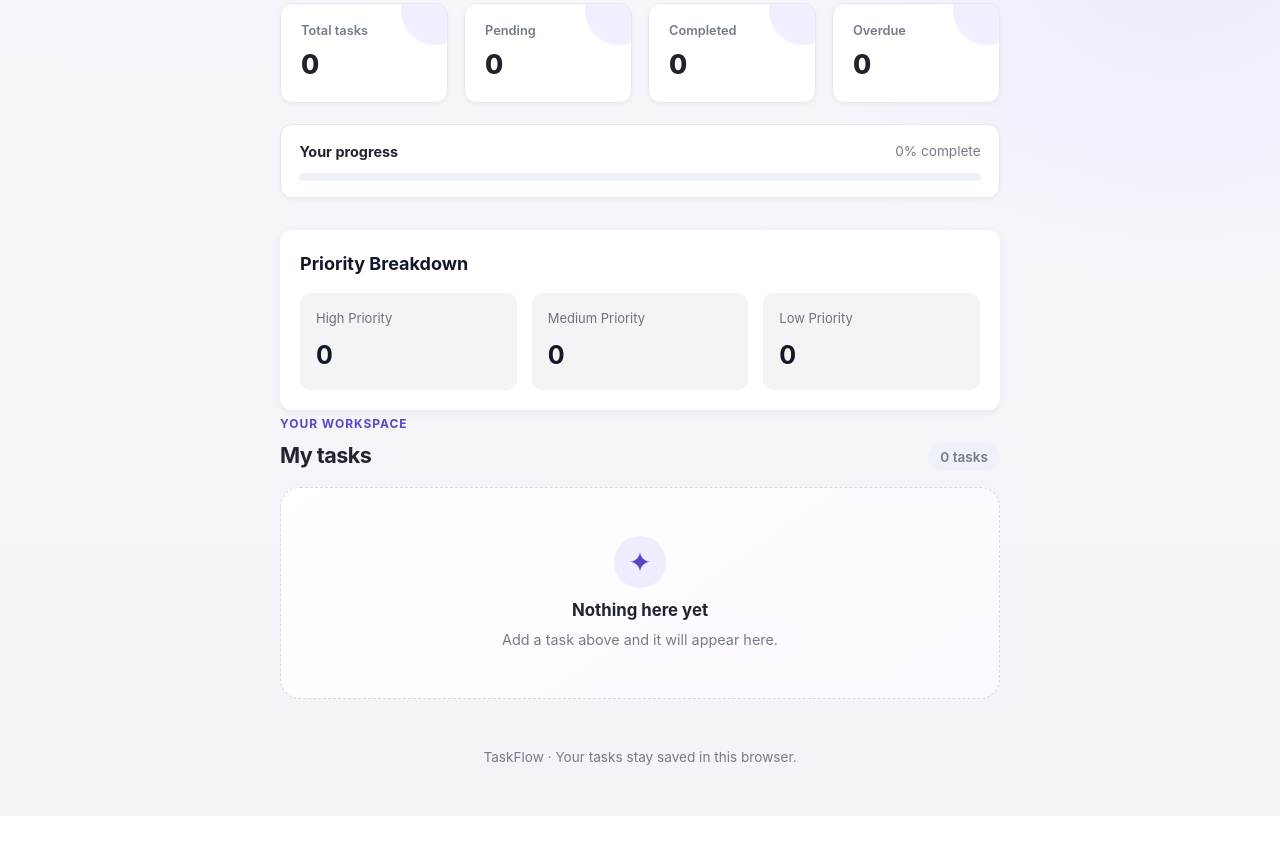
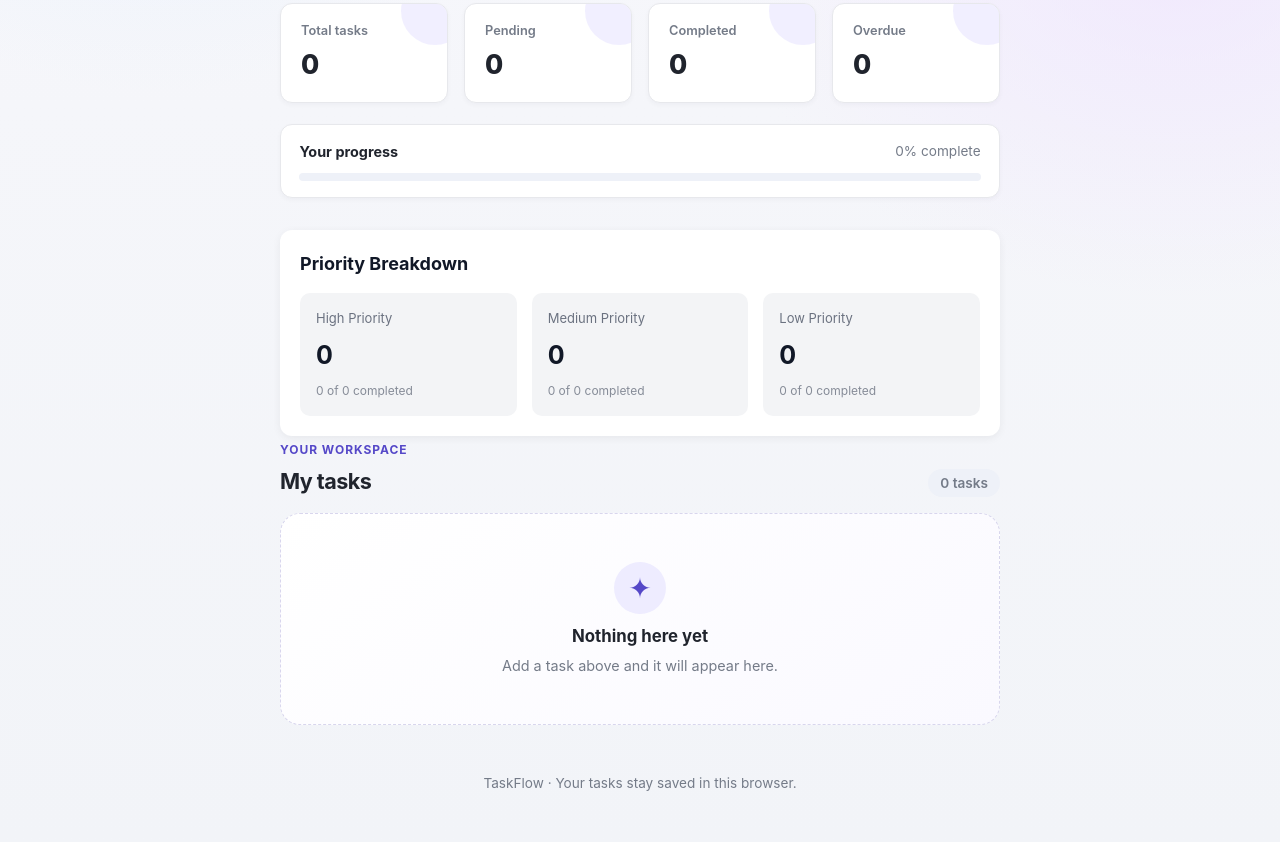
Before and after one commit to wakibsk/Reminder-ToDo-Manager, a plain HTML site: page index.html in a window 1280 px wide. Shown: the part 576-1418 px from the top of the page. Before the commit the page ends 1392 px from the top, so only its background shows below. Drawn offline with Linux system fonts and the light colour scheme.

Commit message:
Add priority-wise task completion statistics

```diff
--- a/app.js
+++ b/app.js
@@ -277,15 +277,33 @@ if (sortOption === "priority") {
   document.getElementById("overdue-count").textContent =
     tasks.filter(isOverdue).length;
   // STUDENT 1: Calculate task counts by priority.
-  document.getElementById("high-priority-count").textContent =
-    tasks.filter(task => task.priority === "high").length;
+  // STUDENT 1: Calculate task counts and completion by priority.
+const highTasks = tasks.filter(task => task.priority === "high");
+const mediumTasks = tasks.filter(
+  task => !task.priority || task.priority === "medium"
+);
+const lowTasks = tasks.filter(task => task.priority === "low");
 
-  document.getElementById("medium-priority-count").textContent =
-    tasks.filter(task => !task.priority || task.priority === "medium").length;
+// Display total tasks in each priority.
+document.getElementById("high-priority-count").textContent =
+  highTasks.length;
 
-  document.getElementById("low-priority-count").textContent =
-    tasks.filter(task => task.priority === "low").length;
-  document.getElementById("task-count-label").textContent =
+document.getElementById("medium-priority-count").textContent =
+  mediumTasks.length;
+
+document.getElementById("low-priority-count").textContent =
+  lowTasks.length;
+
+// Display completed tasks in each priority.
+document.getElementById("high-priority-completed").textContent =
+  `${highTasks.filter(task => task.completed).length} of ${highTasks.length} completed`;
+
+document.getElementById("medium-priority-completed").textContent =
+  `${mediumTasks.filter(task => task.completed).length} of ${mediumTasks.length} completed`;
+
+document.getElementById("low-priority-completed").textContent =
+  `${lowTasks.filter(task => task.completed).length} of ${lowTasks.length} completed`;
+document.getElementById("task-count-label").textContent =
     visibleTasks.length + (visibleTasks.length === 1 ? " task" : " tasks");
 
   const total = tasks.length;
--- a/index.html
+++ b/index.html
@@ -102,23 +102,26 @@
     </section>
 
     <!-- STUDENT 1: Priority statistics -->
-<section class="priority-summary" aria-label="Task priority summary">
+  <section class="priority-summary" aria-label="Task priority summary">
   <h3>Priority Breakdown</h3>
 
   <div class="priority-summary-grid">
     <article class="priority-summary-card">
       <span>High Priority</span>
       <strong id="high-priority-count">0</strong>
+      <small id="high-priority-completed">0 of 0 completed</small>
     </article>
 
     <article class="priority-summary-card">
       <span>Medium Priority</span>
       <strong id="medium-priority-count">0</strong>
+      <small id="medium-priority-completed">0 of 0 completed</small>
     </article>
 
     <article class="priority-summary-card">
       <span>Low Priority</span>
       <strong id="low-priority-count">0</strong>
+      <small id="low-priority-completed">0 of 0 completed</small>
     </article>
   </div>
 </section>
--- a/style.css
+++ b/style.css
@@ -953,3 +953,14 @@ body[data-theme="dark"] .priority-summary-card span {
 body[data-theme="dark"] .priority-summary-card strong {
   color: #ffffff;
 }
+/* STUDENT 1: Priority completion statistics */
+.priority-summary-card small {
+  font-size: 12px;
+  color: var(--text-color, #6b7280);
+  opacity: 0.8;
+}
+
+body[data-theme="dark"] .priority-summary-card small {
+  color: #d1d5db;
+  opacity: 1;
+}
```
